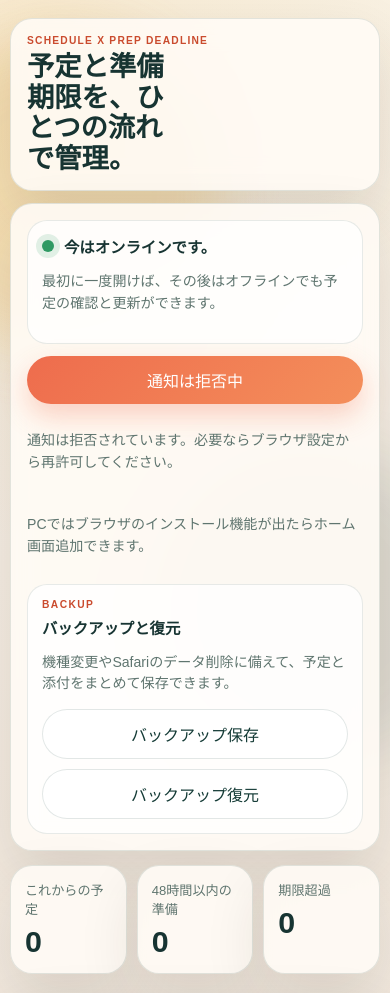
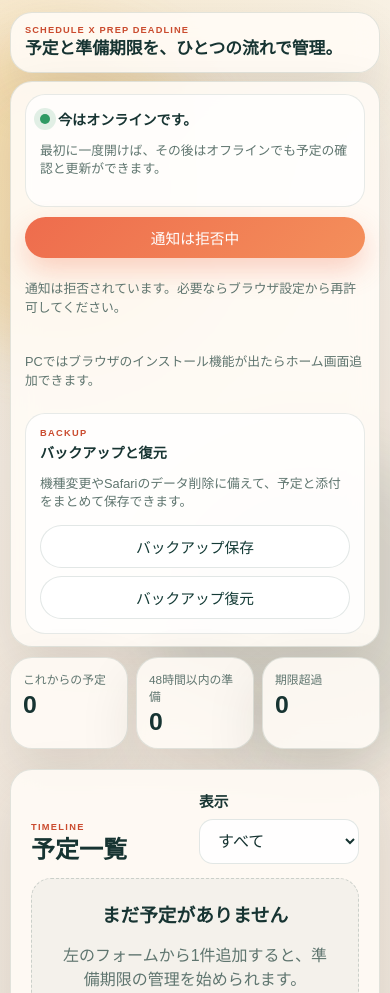
Before and after one commit to bon-1104/dandori-note, a plain HTML site: page index.html in a window 390 px wide. Shown: the top 993 px of the page. Drawn offline with Linux system fonts and the light colour scheme.

Commit message:
Add files via upload

```diff
--- a/index.html
+++ b/index.html
@@ -10,7 +10,7 @@
   <link rel="manifest" href="./manifest.webmanifest">
   <link rel="icon" href="./assets/icon.svg" type="image/svg+xml">
   <link rel="apple-touch-icon" href="./assets/icon.svg">
-  <link rel="stylesheet" href="./styles.css?v=20260331m2">
+  <link rel="stylesheet" href="./styles.css?v=20260331m3">
   <title>段取りノート</title>
 </head>
 <body>
--- a/styles.css
+++ b/styles.css
@@ -617,7 +617,7 @@ button {
 @media (max-width: 640px) {
   .app-shell {
     width: min(100% - 20px, 1180px);
-    padding: 18px 0 40px;
+    padding: 12px 0 32px;
   }
 
   .hero__text,
@@ -633,9 +633,9 @@ button {
   }
 
   .hero h1 {
-    font-size: clamp(1.45rem, 7vw, 1.9rem);
-    line-height: 1.12;
-    max-width: 9ch;
+    font-size: 1.05rem;
+    line-height: 1.24;
+    max-width: none;
   }
 
   .hero__lead {
@@ -643,22 +643,22 @@ button {
   }
 
   .hero {
-    gap: 12px;
-    margin-bottom: 14px;
+    gap: 8px;
+    margin-bottom: 10px;
   }
 
   .hero__text {
-    padding: 16px;
+    padding: 12px 14px;
   }
 
   .hero__panel {
-    padding: 16px;
-    gap: 12px;
+    padding: 12px 14px;
+    gap: 10px;
   }
 
   .eyebrow {
-    margin-bottom: 6px;
-    font-size: 0.64rem;
+    margin-bottom: 4px;
+    font-size: 0.58rem;
   }
 
   .hero__text .eyebrow {
@@ -667,37 +667,55 @@ button {
 
   .utility-box,
   .backup-box {
-    padding: 12px;
+    padding: 10px 12px;
   }
 
   .status-row strong,
   .backup-box strong {
-    font-size: 0.96rem;
+    font-size: 0.88rem;
   }
 
   .panel-note,
   .backup-box .panel-note,
   .utility-box .panel-note {
-    font-size: 0.88rem;
-    line-height: 1.55;
+    font-size: 0.8rem;
+    line-height: 1.45;
+  }
+
+  .status-row {
+    gap: 8px;
+  }
+
+  .status-dot {
+    width: 10px;
+    height: 10px;
+  }
+
+  .hero__actions {
+    gap: 8px;
+  }
+
+  .hero__panel .button {
+    padding: 10px 14px;
+    font-size: 0.92rem;
   }
 
   .dashboard {
     grid-template-columns: repeat(3, minmax(0, 1fr));
-    gap: 10px;
+    gap: 8px;
   }
 
   .summary-card {
-    padding: 14px;
+    padding: 12px;
   }
 
   .summary-card__label {
-    margin-bottom: 6px;
-    font-size: 0.82rem;
+    margin-bottom: 4px;
+    font-size: 0.74rem;
   }
 
   .summary-card__value {
-    font-size: 1.9rem;
+    font-size: 1.55rem;
   }
 
   .event-card {
```
